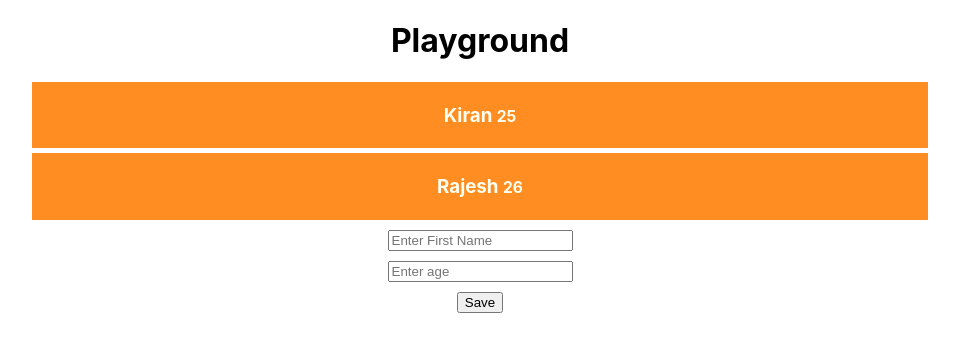
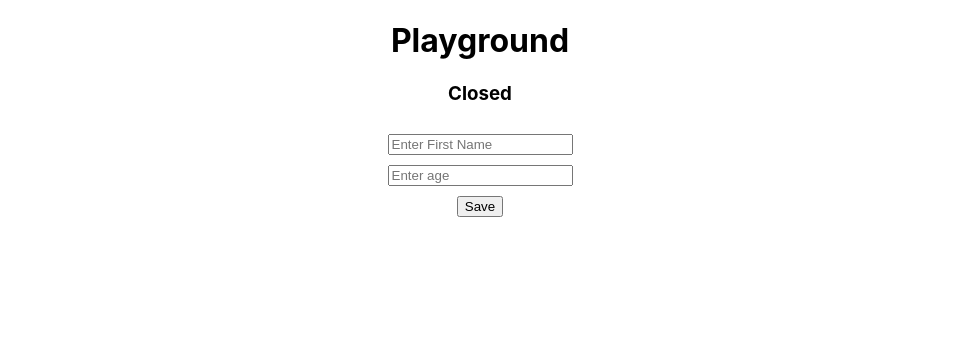
Before and after one commit to kdhttps/react-basic, a React (Create React App) app: page / in a window 1280 px wide. Shown: the top 352 px of the page, without its empty margins (160-1119 px from the left). Built offline with nearby package versions, Linux system fonts and the light colour scheme.

Commit message:
feat: Added reducers to manage peoples

```diff
--- a/src/App.js
+++ b/src/App.js
@@ -1,11 +1,11 @@
 import React from 'react';
-import PeopleDetails from './people/PeopleDetails'
+import PeopleManage from './people/PeopleManage'
 
 function App() {
   return (
     <div className="App">
       <h1>Playground</h1>
-      <PeopleDetails />
+      <PeopleManage />
     </div>
   );
 }
--- a/src/people/PeopleDetails.js
+++ /dev/null
@@ -1,51 +0,0 @@
-import React, { useState } from 'react'
-import {v1 as uuid} from 'uuid'
-import './people.css'
-
-const PeopleDetails = () => {
-    const [people, setPeople] = useState({
-        name: '',
-        age: '',
-    });
-
-    const [peoples, setPeoples] = useState([{
-        id: uuid(),
-        name: 'Kiran',
-        age: 25
-    }, {
-        id: uuid(),
-        name: 'Rajesh',
-        age: 26
-    }]);
-
-    const onSubmit = (e) => {
-        e.preventDefault();
-        setPeoples([...peoples, {id: uuid(), name: people.name, age: people.age}]);
-        setPeople({name: '', age: 0})
-        e.target['name'].focus();
-    };
-
-    const onChange = (e) => {
-        const name = e.target.name;
-        const value = e.target.value;
-        setPeople({ ...people, [name]: value })
-    };
-
-    return (
-        <div>
-            <div className="people-container">
-                {peoples.map((people) => {
-                    return <div key={people.id} className="people"><h3>{people.name} <small>{people.age}</small></h3></div>
-                })}
-            </div>
-
-            <form onSubmit={onSubmit}>
-                <input type="text" name="name" placeholder="Enter First Name" onChange={onChange} value={people.name} /> <br />
-                <input type="text" name="age" placeholder="Enter age" onChange={onChange} value={people.age} /> <br />
-                <input type={"submit"} value={"Save"} />
-            </form>
-        </div>
-    )
-}
-
-export default PeopleDetails;
--- /dev/null
+++ b/src/people/PeopleManage.js
@@ -0,0 +1,60 @@
+import React, { useState, useReducer } from 'react'
+import { v1 as uuid } from 'uuid'
+
+import PeopleReducer from '../reducers/PeopleReducer';
+
+import './people.css'
+
+const PeopleManage = () => {
+    const [people, setPeople] = useState({
+        name: '',
+        age: '',
+    });
+
+    const [peoples, dispatchPeoples] = useReducer(PeopleReducer, []);
+
+    const onSubmit = (e) => {
+        e.preventDefault();
+        dispatchPeoples({type: 'ADD_PEOPLE', people: { name: people.name, age: people.age }});
+        setPeople({ name: '', age: 0 })
+        e.target['name'].focus();
+    };
+
+    const onChange = (e) => {
+        const target = e.target;
+        setPeople({ ...people, [target.name]: target.value })
+    };
+
+    const onDelete = (id) => {
+        dispatchPeoples({type: 'DELETE_PEOPLE', id})
+    }
+
+    return (
+        <div>
+            <div className="people-container">
+                {(peoples && peoples.length) ? peoples.map((pep) => {
+                    return (
+                        <div key={pep.id} className="people" onClick={() => onDelete(pep.id)}>
+                            <h3>{pep.name} <small>{pep.age}</small></h3>
+                        </div>
+                    )
+                })
+                    :
+                    (
+                        <div>
+                            <h3>Closed</h3>
+                        </div>
+                    )
+            }
+            </div>
+
+            <form onSubmit={onSubmit}>
+                <input type="text" name="name" placeholder="Enter First Name" onChange={onChange} value={people.name} /> <br />
+                <input type="text" name="age" placeholder="Enter age" onChange={onChange} value={people.age} /> <br />
+                <input type={"submit"} value={"Save"} />
+            </form>
+        </div>
+    )
+}
+
+export default PeopleManage;
--- a/src/people/people.css
+++ b/src/people/people.css
@@ -8,3 +8,7 @@
     color: ivory;
     margin-top: 5px;
 }
+.people:hover {
+    background: lightcoral;
+    cursor: pointer;
+}
--- /dev/null
+++ b/src/reducers/PeopleReducer.js
@@ -0,0 +1,18 @@
+import {v1 as uuid} from 'uuid';
+
+const PeopleReducer = (state, action) => {
+    switch(action.type) {
+        case 'ADD_PEOPLE':
+            return [...state, {
+                id: uuid(),
+                name: action.people.name,
+                age: action.people.age,
+            }]
+        case 'DELETE_PEOPLE':
+            return state.filter((p) => p.id != action.id)
+        default:
+            return state;
+    };
+};
+
+export default PeopleReducer;
```
